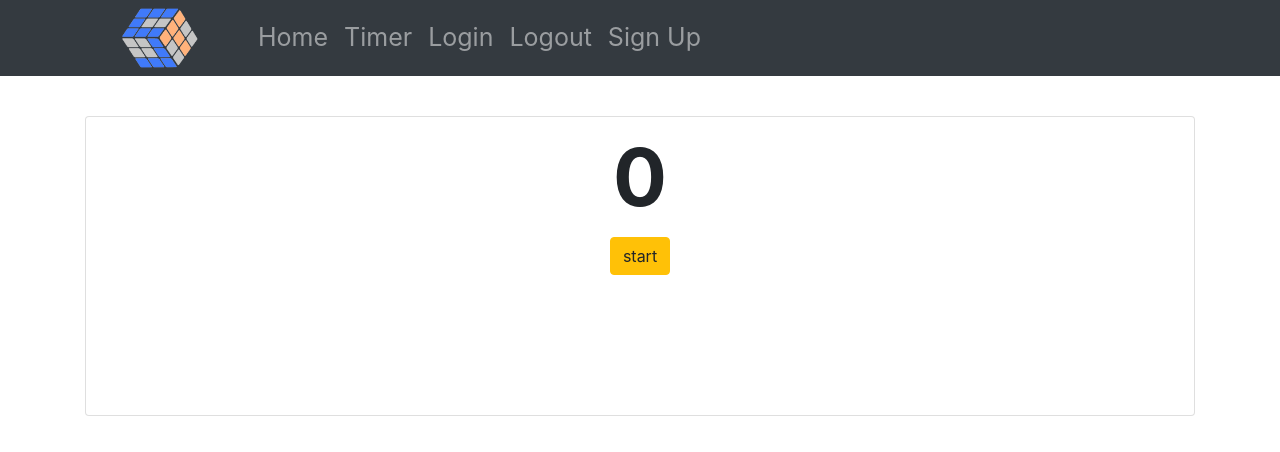
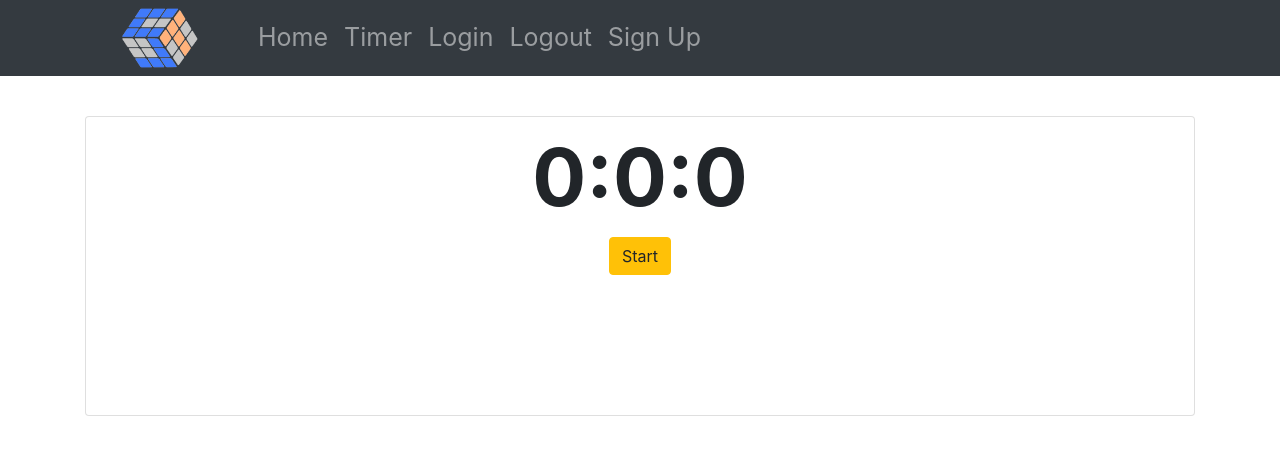
Before and after one commit to MitchSmoot/Smootimer-web, an Angular app: page /timer in a window 1280 px wide. Shown: the top 452 px of the page. Built offline with nearby package versions, Linux system fonts and the light colour scheme.

Commit message:
Added time display Pipe

```diff
--- a/src/app/app.module.ts
+++ b/src/app/app.module.ts
@@ -16,7 +16,8 @@ import { ApplicationHomeComponent } from './home/app-home.component';
     BrowserModule,
     AppRoutingModule
   ],
-  providers: [],
+  providers: [
+  ],
   bootstrap: [AppComponent]
 })
 export class AppModule { }
--- /dev/null
+++ b/src/app/pipes/time-display.pipe.ts
@@ -0,0 +1,12 @@
+import { Pipe, PipeTransform } from '@angular/core';
+
+@Pipe({name: 'timeDisplay'})
+
+export class TimeDisplayPipe implements PipeTransform {
+    transform(time: number): string {
+        const milliseconds = time % 1000;
+        const seconds = ((time % 60000) - milliseconds) / 1000;
+        const minutes = (time - (seconds * 1000) - milliseconds) / 60000 ;
+        return (minutes + ':' + seconds + ':' + milliseconds);
+    }
+}
--- a/src/app/timer/time-display/time-display.component.html
+++ b/src/app/timer/time-display/time-display.component.html
@@ -1,7 +1,7 @@
 <div class="timer-block container">
   <div class="card text-center" style="width: 100%; height: 300px; text-align: center; margin-top: 40px">
     <div>
-      <span class="timer-display">{{timeCounter}}</span>
+      <span class="timer-display">{{timeCounter | timeDisplay}}</span>
       <div>
         <div class="btn btn-warning"
           (click)="timerButtonClicked()">
--- a/src/app/timer/time-display/time-display.component.ts
+++ b/src/app/timer/time-display/time-display.component.ts
@@ -10,7 +10,7 @@ export class TimeDisplayComponent implements OnDestroy {
   timeCounter: number = 0;
   timing: boolean;
   timerRef;
-  buttonText: string = "start"
+  buttonText: string = "Start"
   keyBuffer: boolean = false;
 
   timerButtonClicked(): void {
@@ -31,7 +31,6 @@ export class TimeDisplayComponent implements OnDestroy {
     } else {
       this.keyBuffer = false;
     }
-    console.log(event);
   }
 
   @HostListener('window:keydown', ['$event'])
@@ -39,7 +38,6 @@ export class TimeDisplayComponent implements OnDestroy {
     if (this.timing) {
       this.stopTimer()
     }
-    console.log(event);
   }
 
   startTimer(): void {
```
Also changed, not shown: src/app/timer/timer.module.ts (+5 -3 lines).
